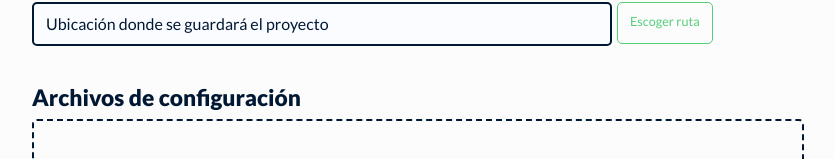
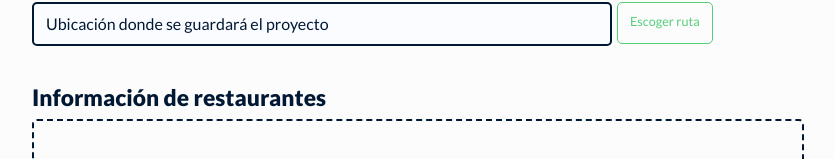
Before and after one commit to mauriciodeleonc/softtek-pwa-generator, a React (Create React App) app: page / in a window 1280 px wide. Shown: the part 641-800 px from the top of the page, without its empty margins (224-1059 px from the left). Built offline with nearby package versions, Linux system fonts and the light colour scheme.

Commit message:
Changed label for drag and drop

```diff
--- a/src/App.js
+++ b/src/App.js
@@ -247,7 +247,7 @@ const App = () => {
             buttonLabel='Escoger ruta'
             handleFiles={(e) => setProjectLocation(e.target.value)}
           />
-          <h3>Archivos de configuración</h3>
+          <h3>Información de restaurantes</h3>
           <Dropzone />
         </section>
         <section>
```
